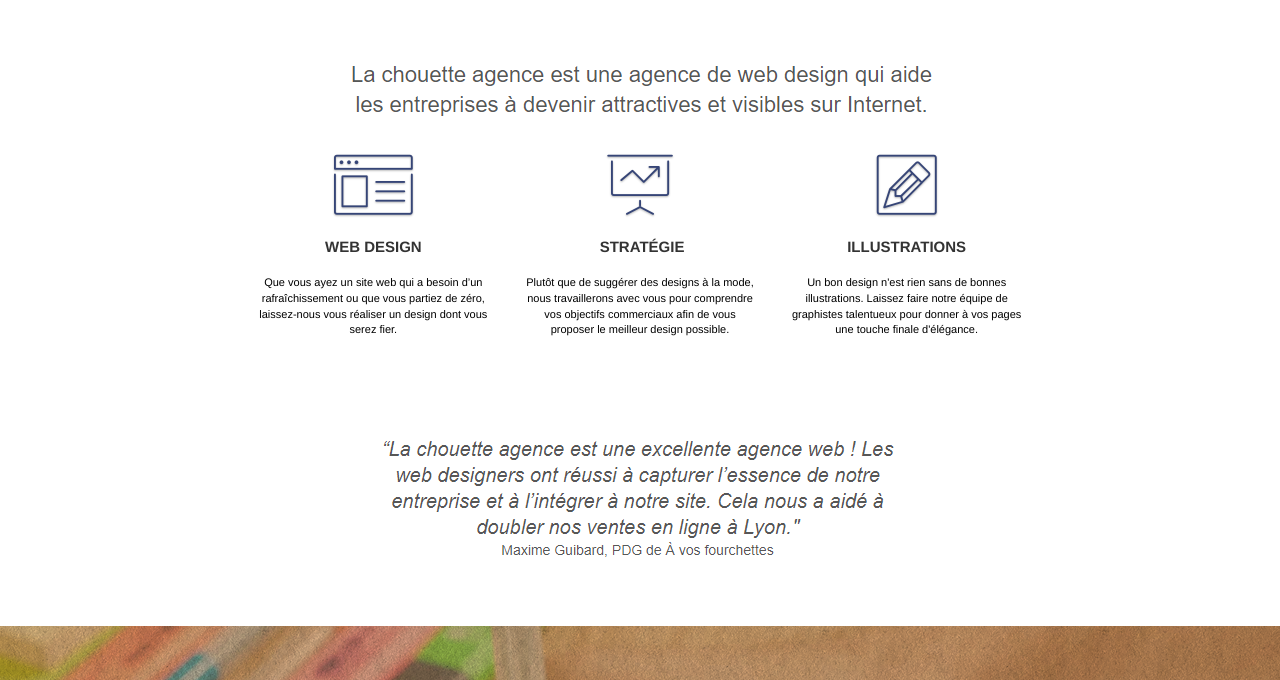
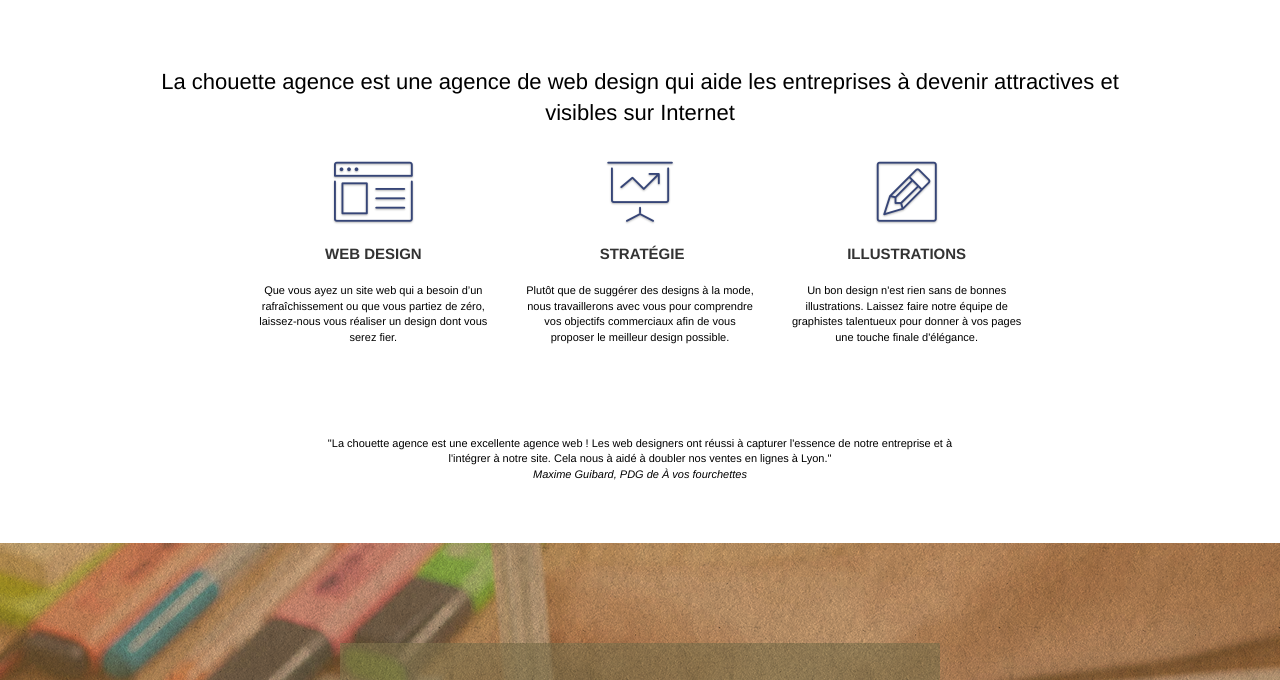
Before and after one commit to VincentPRV/VincentPREVOT_4_18092020, a plain HTML site: page index.html in a window 1280 px wide. Shown: the part 538-1218 px from the top of the page. Drawn offline with Linux system fonts and the light colour scheme.

Commit message:
suppresion des images à texte et création de titre et paragraphe

```diff
--- a/index.html
+++ b/index.html
@@ -84,7 +84,7 @@
 	<div class="container bloc-md">
 		<div class="row">
 			<div class="col-sm-12 text-center">
-				<img alt="agence web, agence web paris, web design paris, stratégie web" src="img/title.png" />
+				<h2>La chouette agence est une agence de web design qui aide les entreprises à devenir attractives et visibles sur Internet</h2>
 			</div>
 		</div>
 		<div class="row voffset-lg med-width-whitespace">
@@ -124,8 +124,7 @@
 		</div>
 		<div class="row voffset-lg voffset">
 			<div class="col-xs-12 col-md-8 col-md-offset-2 text-center">
-				<img alt="agence web, agence web paris, web design paris, stratégie web" src="img/citation.png" />
-
+				<p>"La chouette agence est une excellente agence web ! Les web designers ont réussi à capturer l'essence de notre entreprise et à l'intégrer à notre site. Cela nous à aidé à doubler nos ventes en lignes à Lyon."<br><span class="citation">Maxime Guibard, PDG de À vos fourchettes</span></p>
 			</div>
 		</div>
 	</div>
@@ -154,7 +153,7 @@
 	<div class="container bloc-lg">
 		<div class="row">
 			<div class="col-sm-12 text-center">
-				<img alt="agence web, agence web paris, web design paris, stratégie web" src="img/title2.png" />
+				<h2>Nous travaillons avec beaucou de clients, voici nos réalisations.</h2>
 			</div>
 		</div>
 		<div class="row tight-width-whitespace portfolio-row">
--- a/style.css
+++ b/style.css
@@ -825,6 +825,10 @@ h4 {
     background-image: url("img/image-de-presentation.webp");
 }
 
+.citation{
+    font-style: italic;
+}
+
 @media (max-width: 1024px) {
     .bloc {
         padding-left: 20px;
@@ -888,6 +892,7 @@ h4 {
         padding-right: constant(safe-area-inset-right);
     }
 }
+
 
 @media (max-width: 767px) {
     .page-container {
@@ -1028,6 +1033,10 @@ h4 {
     }
 }
 
+#citation{
+    color: red;
+}
+
 @media (max-width: 400px) {
     .bloc {
         padding-left: 0;
```
